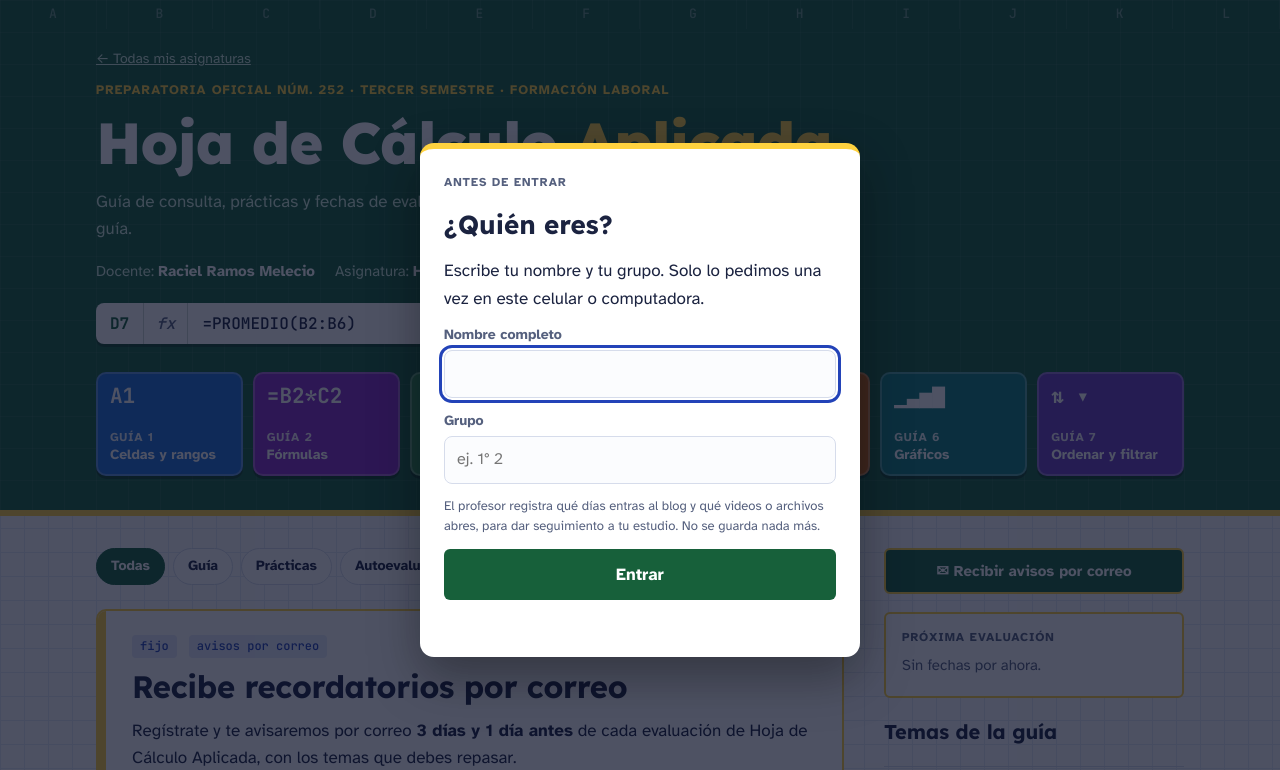
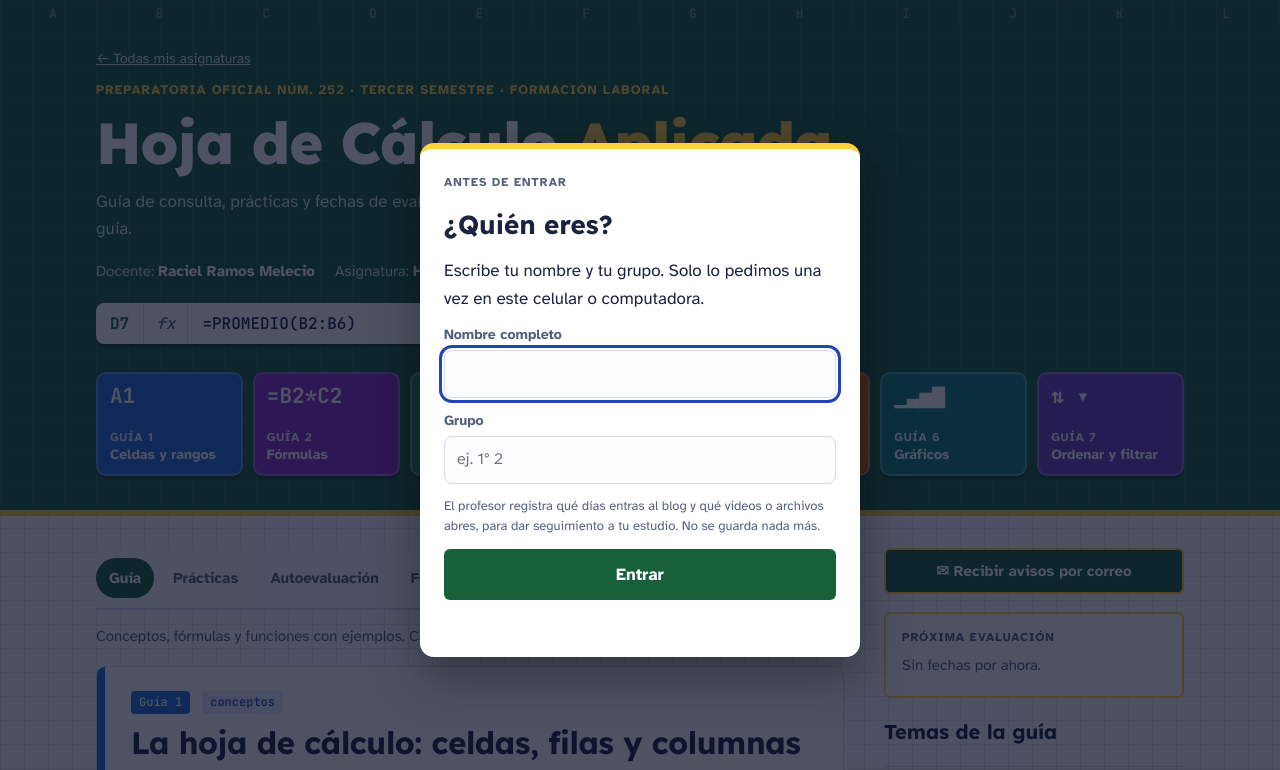
Before and after one commit to ramosmelecioraciel-profe/ramosmelecioraciel-profe.github.io, a plain HTML site: page hoja-de-calculo/index.html in a window 1280 px wide. Shown: the top 770 px of the page. Drawn offline with Linux system fonts and the light colour scheme.

Commit message:
Organizar el blog en pestañas
Co-Authored-By: Claude Opus 5.5 <noreply@anthropic.com>
Claude-Session: https://claude.ai/code/session_01QsfNTd3QrXwRqNyheLCHYM

```diff
--- a/hoja-de-calculo/index.html
+++ b/hoja-de-calculo/index.html
@@ -242,6 +242,15 @@ table.cal td .dots i{width:8px;height:8px;border-radius:50%}
 .cal-list li{display:grid;grid-template-columns:120px minmax(0,1fr);gap:10px;padding:7px 0;border-bottom:1px solid var(--line);font-size:15px}
 .cal-list li span{color:var(--ink2);font-variant-numeric:tabular-nums}
 .cal-src{font-size:13px;color:var(--ink2)}
+
+.tabs{position:sticky;top:env(safe-area-inset-top,0px);z-index:20;display:flex;gap:6px;overflow-x:auto;scrollbar-width:none;margin:0 0 22px;padding:10px 0;background:var(--paper);border-bottom:2px solid var(--line)}
+.tabs::-webkit-scrollbar{display:none}
+.tab{flex:none;font:inherit;font-size:15px;font-weight:700;color:var(--ink2);background:transparent;border:none;border-radius:999px;padding:8px 13px;cursor:pointer;white-space:nowrap}
+.tab:hover{background:var(--blue-soft);color:var(--ink)}
+.tab[aria-selected="true"]{background:var(--board);color:#fff}
+.tab:focus-visible{outline:3px solid var(--chalk);outline-offset:2px}
+.tab-intro{margin:-8px 0 18px;color:var(--ink2);font-size:15px}
+@media (max-width:480px){.tabs{flex-wrap:wrap;gap:4px;overflow:visible}.tab{font-size:14px;padding:7px 11px}}
 </style><style>
 .fbar{position:relative;display:flex;align-items:stretch;max-width:620px;margin-top:20px;border-radius:8px;overflow:hidden;background:#fff;color:#1b2340;font-family:var(--f-mono);font-size:16px;box-shadow:0 3px 0 rgba(0,0,0,.25)}
 .fbar .ref{padding:8px 14px;border-right:1px solid #cfd8d2;font-weight:700;color:#17603a}
@@ -304,14 +313,7 @@ header .tile{border:2px solid rgba(255,255,255,.28)}
 <p class="whoami" id="whoami" hidden>Entraste como <b id="whoami-n"></b> · <button type="button" id="whoami-x">No soy yo</button></p>
 <div class="wrap cols">
 <main>
-  <div class="filters" role="group" aria-label="Filtrar entradas">
-    <button class="chip" id="f-all" data-f="all" aria-pressed="true">Todas</button>
-    <button class="chip" id="f-guia" data-f="guia" aria-pressed="false">Guía</button>
-    <button class="chip" id="f-prac" data-f="practica" aria-pressed="false">Prácticas</button>
-    <button class="chip" id="f-auto" data-f="autoeval" aria-pressed="false">Autoevaluaciones</button>
-    <button class="chip" id="f-cal" data-f="calendario" aria-pressed="false">Calendario</button>
-    <button class="chip" id="f-eval" data-f="evaluacion" aria-pressed="false">Evaluaciones</button>
-  </div>
+  <nav class="tabs" id="tabs" role="tablist" aria-label="Secciones"><button type="button" role="tab" class="tab" id="tab-guia" data-tab="guia" aria-selected="false">Guía</button><button type="button" role="tab" class="tab" id="tab-practicas" data-tab="practicas" aria-selected="false">Prácticas</button><button type="button" role="tab" class="tab" id="tab-autoeval" data-tab="autoeval" aria-selected="false">Autoevaluación</button><button type="button" role="tab" class="tab" id="tab-fechas" data-tab="fechas" aria-selected="false">Fechas</button></nav>
   <div class="feed">
   <article id="avisos" data-k="evaluacion" class="pinned">
     <div class="meta"><span class="tag">fijo</span><span class="tag">avisos por correo</span></div>
@@ -763,5 +765,36 @@ header .tile{border:2px solid rgba(255,255,255,.28)}
   });
 })();
 </script>
+
+<script>
+(function(){
+  const MAP={"guia": "guia", "practica": "practicas", "autoeval": "autoeval", "evaluacion": "fechas", "calendario": "fechas", "aviso": "guia"}, INTRO={"guia": "Conceptos, fórmulas y funciones con ejemplos. Cada guía tiene su autoevaluación al final.", "practicas": "Ejercicios para hacer en papel, con sus respuestas.", "autoeval": "Contesta 5 preguntas del tema que acabamos de ver. Se abren conforme avanzamos en clase.", "fechas": "Días sin clases, fechas de evaluación y registro para recibir recordatorios por correo."};
+  const tabs=[...document.querySelectorAll('.tab')], feed=document.querySelector('.feed');
+  const arts=[...feed.querySelectorAll(':scope > article')];
+  arts.forEach(a=>{ a.dataset.tab=MAP[a.dataset.k]||tabs[0].dataset.tab; });
+  // en "Fechas y avisos": calendario, evaluaciones y registro, en ese orden
+  ['calendario','evaluaciones','avisos'].forEach(id=>{ const a=document.getElementById(id); if(a) feed.appendChild(a); });
+  const p=document.createElement('p'); p.className='tab-intro'; p.id='tab-intro'; feed.parentNode.insertBefore(p,feed);
+  function show(t,scrollTo){
+    tabs.forEach(b=>b.setAttribute('aria-selected',b.dataset.tab===t?'true':'false'));
+    arts.forEach(a=>{ a.hidden=a.dataset.tab!==t; });
+    p.textContent=INTRO[t]||'';
+    try{ localStorage.setItem('tab_'+location.pathname,t); }catch(e){}
+    if(scrollTo){ const el=document.getElementById(scrollTo); if(el) setTimeout(()=>el.scrollIntoView({block:'start'}),30); }
+  }
+  function route(){
+    const h=decodeURIComponent(location.hash.slice(1));
+    if(!h){ let t=null; try{ t=localStorage.getItem('tab_'+location.pathname); }catch(e){} return show(tabs.some(b=>b.dataset.tab===t)?t:tabs[0].dataset.tab); }
+    if(tabs.some(b=>b.dataset.tab===h)) return show(h);
+    if(/^auto-/.test(h)) return show('autoeval');
+    const el=document.getElementById(h);
+    const art=el&&el.closest('.feed > article');
+    if(art) return show(art.dataset.tab,h);
+  }
+  tabs.forEach(b=>b.addEventListener('click',()=>{ history.replaceState(null,'','#'+b.dataset.tab); show(b.dataset.tab); window.scrollTo({top:document.getElementById('tabs').offsetTop-4}); }));
+  window.addEventListener('hashchange',route);
+  route();
+})();
+</script>
 </body>
 </html>
```
